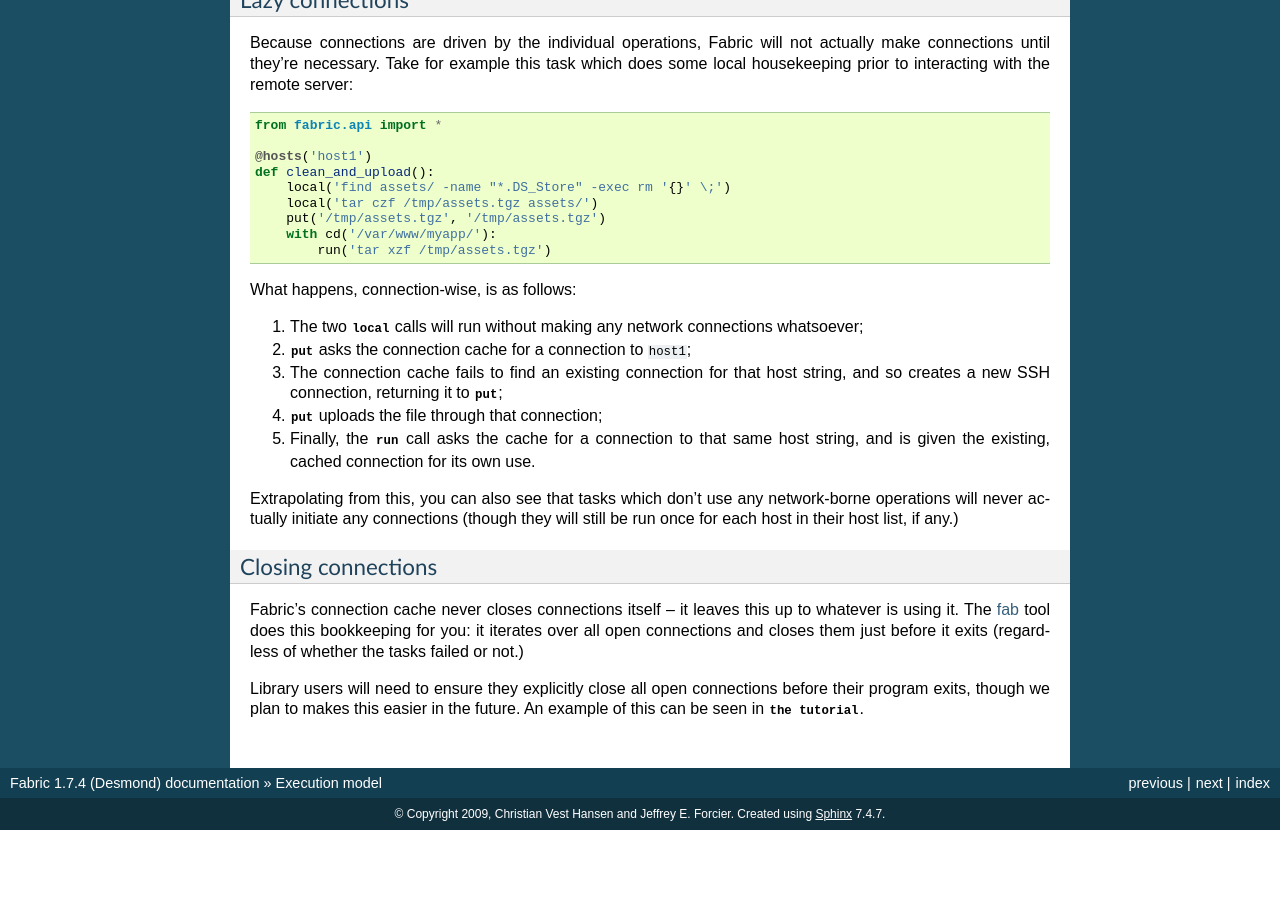
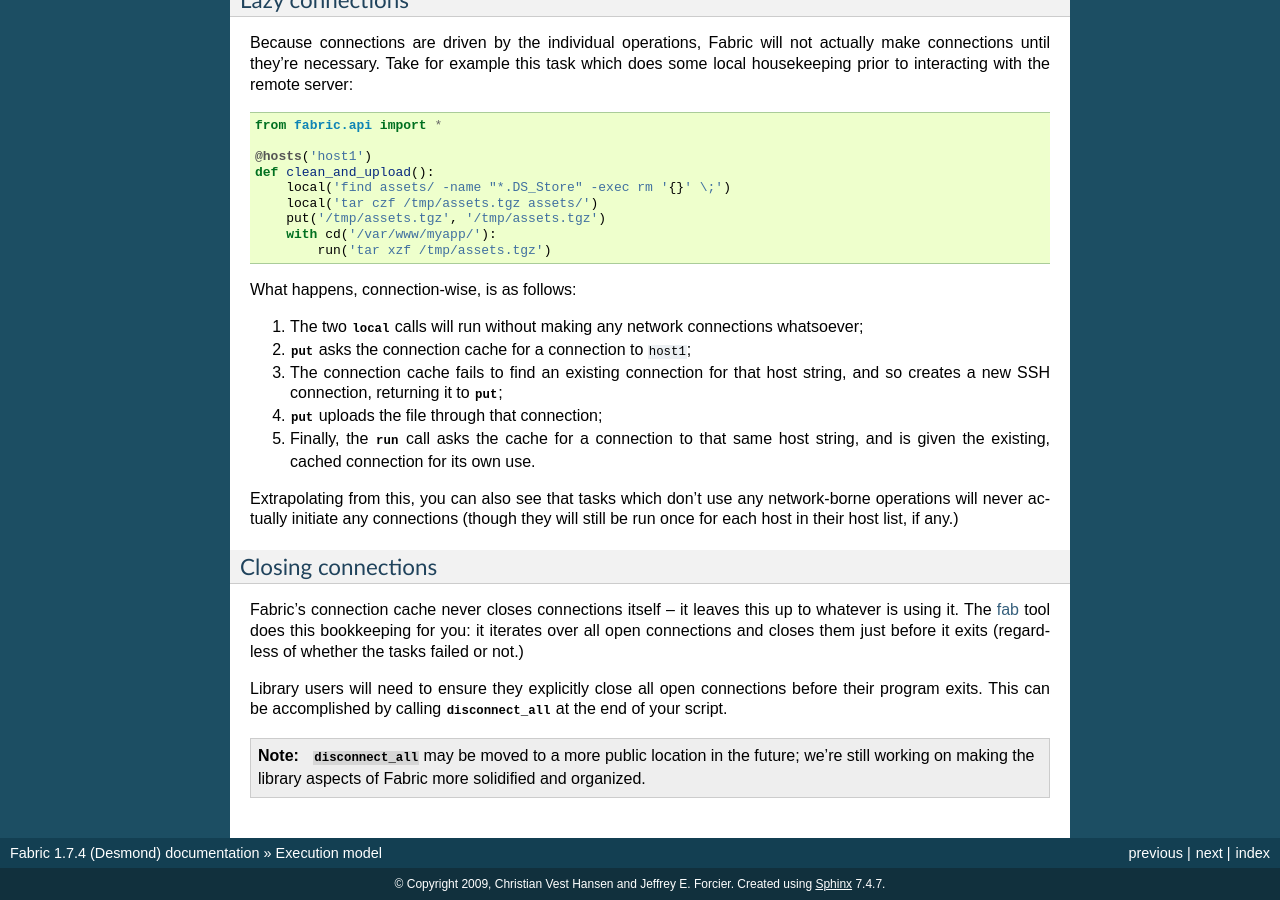
Before and after one commit to fabric/fabric, a Sphinx documentation site: the page built from docs/usage/execution.rst, in a window 1280 px wide and 900 px high, scrolled down 7187 px. Built offline with Sphinx 7.4.7, drawn with Linux system fonts in a browser that asks for light colours; before the commit the page ends 8017 px from its top, so only the background shows below that.

Commit message:
Docs for previous commit (disconnect_all)

```diff
--- a/docs/usage/execution.rst
+++ b/docs/usage/execution.rst
@@ -501,5 +501,11 @@ you: it iterates over all open connections and closes them just before it exits
 (regardless of whether the tasks failed or not.)
 
 Library users will need to ensure they explicitly close all open connections
-before their program exits, though we plan to makes this easier in the future.
-An example of this can be seen in `the tutorial <library-usage>`.
+before their program exits. This can be accomplished by calling
+`~fabric.network.disconnect_all` at the end of your script.
+
+.. note::
+
+    `~fabric.network.disconnect_all` may be moved to a more public location in
+    the future; we're still working on making the library aspects of Fabric
+    more solidified and organized.
```
Also changed, not shown: docs/api/core/network.rst (added, +7 -0 lines).
